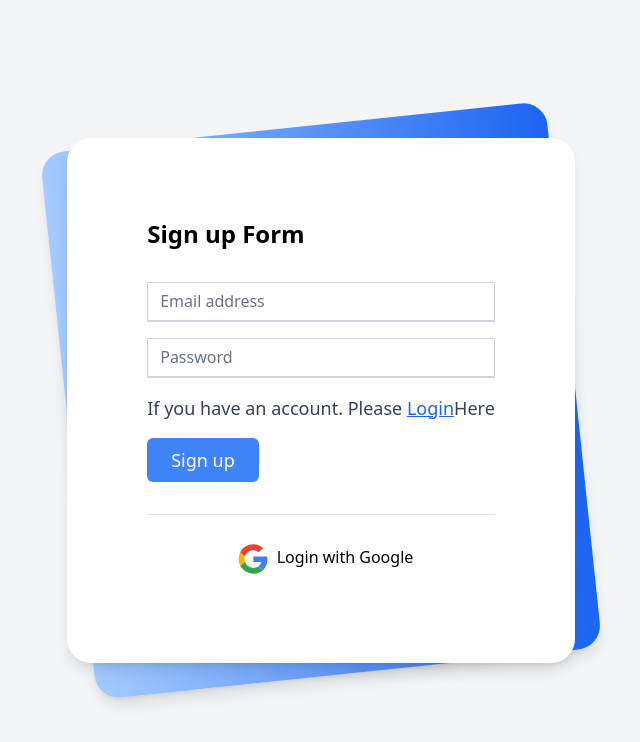
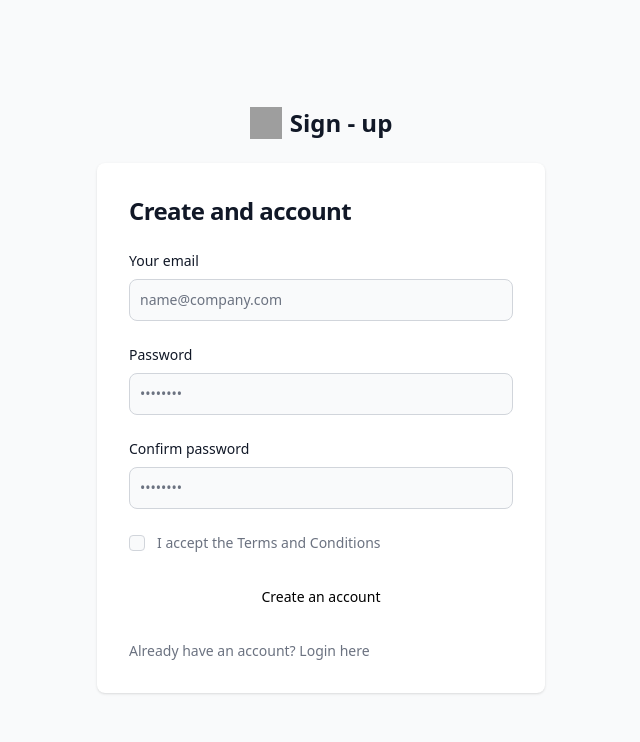
Before and after one commit to manishrohila/mern-book-project, a React (Vite) app in the folder mern-client/: page /sign-up in a window 1280 px wide. Shown: the top 742 px of the page, without its empty margins (319-959 px from the left). Built offline with nearby package versions, Linux system fonts and the light colour scheme; grey boxes are pictures that could not be loaded.

Commit message:
sign up form added

```diff
--- a/mern-client/src/components/Signup.jsx
+++ b/mern-client/src/components/Signup.jsx
@@ -9,46 +9,56 @@
         const form = event.target;
         const email = form.email.value;
         const password = form.password.value;
-        console.log(email,password);
+        console.log(email, password);
 
     }
     //sign up using gmail onClick={handleRegister}
     return (
 
-        <div className="min-h-screen bg-gray-100 py-6 flex flex-col justify-center sm:py-12">
-            <div className="relative py-3 sm:max-w-xl sm:mx-auto">
-                <div
-                    className="absolute inset-0 bg-gradient-to-r from-blue-300 to-blue-600 shadow-lg transform -skew-y-6 sm:skew-y-0 sm:-rotate-6 sm:rounded-3xl">
-                </div>
-                <div className="relative px-4 py-10 bg-white shadow-lg sm:rounded-3xl sm:p-20">
-                    <div className="max-w-md mx-auto">
-                        <div>
-                            <h1 className="text-2xl font-semibold">Sign up Form </h1>
-                        </div>
-                        <div className="divide-y divide-gray-200">
-                            <form onSubmit={handleSignUp} className="py-8 text-base leading-6 space-y-4 text-gray-700 sm:text-lg sm:leading-7">
-                                <div className="relative">
-                                    <input id="email" name="email" type="text" className="peer  h-10 w-full border-b-2 border-gray-300 text-gray-900 focus:outline-none focus:borer-rose-600" placeholder="Email address" />
+        <section className="bg-gray-50 dark:bg-gray-900">
+            <div className="flex flex-col items-center justify-center px-6 py-8 mx-auto md:h-screen lg:py-0">
+                <a href="#" className="flex items-center mb-6 text-2xl font-semibold text-gray-900 dark:text-white">
+                    <img className="w-8 h-8 mr-2" src="https://flowbite.s3.amazonaws.com/blocks/marketing-ui/logo.svg" alt="logo" />
+                    Sign - up
+                </a>
 
+                <div className="w-full bg-white rounded-lg shadow dark:border md:mt-0 sm:max-w-md xl:p-0 dark:bg-gray-800 dark:border-gray-700">
+                    <div className="p-6 space-y-4 md:space-y-6 sm:p-8">
+                        <h1 className="text-xl font-bold leading-tight tracking-tight text-gray-900 md:text-2xl dark:text-white">
+                            Create and account
+                        </h1>
+                        <form className="space-y-4 md:space-y-6" action="#">
+                            <div>
+                                <label for="email" className="block mb-2 text-sm font-medium text-gray-900 dark:text-white">Your email</label>
+                                <input type="email" name="email" id="email" className="bg-gray-50 border border-gray-300 text-gray-900 sm:text-sm rounded-lg focus:ring-primary-600 focus:border-primary-600 block w-full p-2.5 dark:bg-gray-700 dark:border-gray-600 dark:placeholder-gray-400 dark:text-white dark:focus:ring-blue-500 dark:focus:border-blue-500" placeholder="name@company.com" required />
+                            </div>
+                            <div>
+                                <label for="password" className="block mb-2 text-sm font-medium text-gray-900 dark:text-white">Password</label>
+                                <input type="password" name="password" id="password" placeholder="••••••••" className="bg-gray-50 border border-gray-300 text-gray-900 sm:text-sm rounded-lg focus:ring-primary-600 focus:border-primary-600 block w-full p-2.5 dark:bg-gray-700 dark:border-gray-600 dark:placeholder-gray-400 dark:text-white dark:focus:ring-blue-500 dark:focus:border-blue-500" required />
+                            </div>
+                            <div>
+                                <label for="confirm-password" className="block mb-2 text-sm font-medium text-gray-900 dark:text-white">Confirm password</label>
+                                <input type="password" name="confirm-password" id="confirm-password" placeholder="••••••••" className="bg-gray-50 border border-gray-300 text-gray-900 sm:text-sm rounded-lg focus:ring-primary-600 focus:border-primary-600 block w-full p-2.5 dark:bg-gray-700 dark:border-gray-600 dark:placeholder-gray-400 dark:text-white dark:focus:ring-blue-500 dark:focus:border-blue-500" required />
+                            </div>
+
+                            <div className="flex items-start">
+                                <div className="flex items-center h-5">
+                                    <input id="terms" aria-describedby="terms" type="checkbox" className="w-4 h-4 border border-gray-300 rounded bg-gray-50 focus:ring-3 focus:ring-primary-300 dark:bg-gray-700 dark:border-gray-600 dark:focus:ring-primary-600 dark:ring-offset-gray-800" required="" />
                                 </div>
-                                <div className="relative">
-                                    <input id="password" name="password" type="password" className="peer h-10 w-full border-b-2 border-gray-300 text-gray-900 focus:outline-none focus:borer-rose-600" placeholder="Password" />
+                                <div className="ml-3 text-sm">
+                                    <label for="terms" className="font-light text-gray-500 dark:text-gray-300">I accept the <a className="font-medium text-primary-600 hover:underline dark:text-primary-500" href="#">Terms and Conditions</a></label>
+                                </div>
+                            </div>
+                            <button type="submit" class="w-full text-black bg-primary-600 hover:bg-primary-700 focus:ring-4 focus:outline-none focus:ring-primary-300 font-medium rounded-lg text-sm px-5 py-2.5 text-center dark:bg-primary-600 dark:hover:bg-primary-700 dark:focus:ring-primary-800">Create an account</button>
 
-                                </div>
-                                <p>If you have an account. Please <Link to="/login" className='text-blue-600 underline'>Login</Link>Here</p>
-                                <div className="relative">
-                                    <button className="bg-blue-500 text-white rounded-md px-6 py-2">Sign up</button>
-                                </div>
-                            </form>
-                        </div>
-                        <hr/>
-                        <div className='flex w-full items-center flex-col mt-5 gap-3'>
-                            <button  className='block'> <img src= {googleLogo} alt='' className='w-12 h-12 inline-block'></img>Login with Google</button>
-                        </div>
+                            <p className="text-sm font-light text-gray-500 dark:text-gray-400">
+                                Already have an account? <a href="#" className="font-medium text-primary-600 hover:underline dark:text-primary-500">Login here</a>
+                            </p>
+                        </form>
                     </div>
                 </div>
             </div>
-        </div>
+        </section>
     )
 }
 
--- a/mern-client/src/dashboard/SideBar.jsx
+++ b/mern-client/src/dashboard/SideBar.jsx
@@ -51,7 +51,7 @@
             </p>
           </Sidebar.Item>
           <Sidebar.Item
-            href="/login"
+            href="/sign-up"
             icon={HiUser}
           >
             <p>
```
